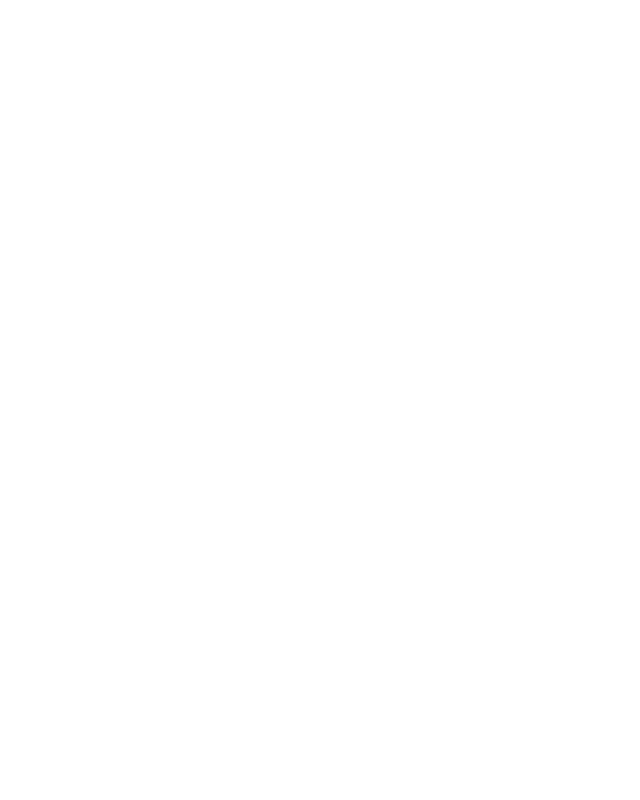
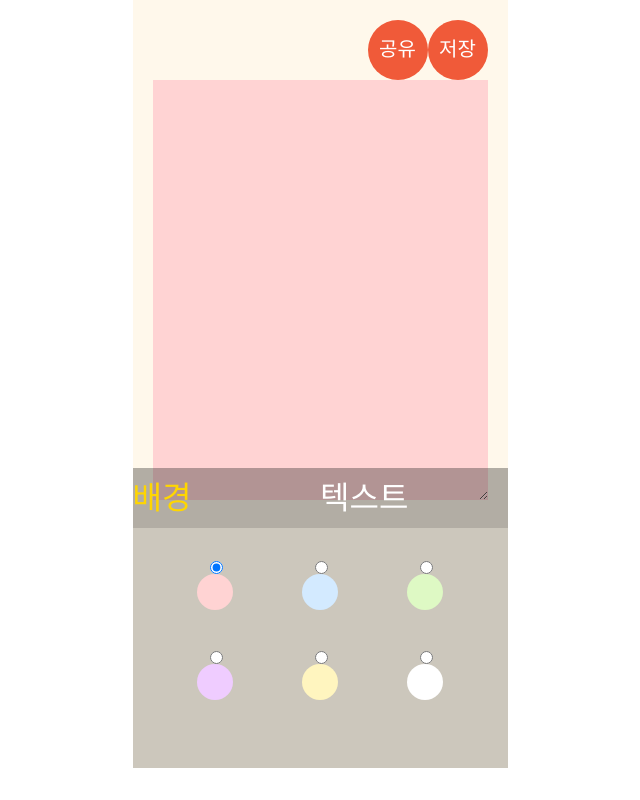
Before and after one commit to Memory-maker/rolling-paper-client, a React (Vite) app: page /editor in a window 1280 px wide. Before the commit this address had no page. Shown: the whole page, without its empty margins (320-960 px from the left). Built offline with nearby package versions, Linux system fonts and the light colour scheme.

Commit message:
feat: Editor layout

```diff
--- /dev/null
+++ b/src/pages/Editor/components/BackgroundColorOption.tsx
@@ -0,0 +1,18 @@
+import React, { ChangeEvent } from 'react';
+
+interface FontOptionProps {
+  value: string;
+  onChange: (event: ChangeEvent<HTMLInputElement>) => void;
+  checked: boolean;
+}
+
+function BackgroundColorOption({ value, onChange, checked }: FontOptionProps) {
+  return (
+    <label style={{ display: 'flex', flexDirection: 'column', alignItems: 'center' }}>
+      <input type="radio" value={value} name="background-color" onChange={onChange} checked={checked} />
+      <span style={{ borderRadius: '50%', width: '36px', height: '36px', backgroundColor: value }} />
+    </label>
+  );
+}
+
+export default BackgroundColorOption;
--- /dev/null
+++ b/src/pages/Editor/components/Button.tsx
@@ -0,0 +1,14 @@
+import styled from 'styled-components';
+
+const Button = styled.button`
+  background-color: #f05a39;
+  border: none;
+  border-radius: 50%;
+  width: 60px;
+  height: 60px;
+  font-size: 20px;
+  line-height: 25.6px;
+  color: #ffffff;
+`;
+
+export default Button;
--- /dev/null
+++ b/src/pages/Editor/components/Card.tsx
@@ -0,0 +1,32 @@
+import { ChangeEvent } from 'react';
+import styled from 'styled-components';
+
+interface CardProps {
+  value: string;
+  onChange: (event: ChangeEvent<HTMLInputElement>) => void;
+  backgroundColor: string;
+  fontFamily: string;
+  color: string;
+}
+
+const Card = styled.textarea.attrs((props: CardProps, ref: HTMLTextAreaElement) => ({
+  value: props.value,
+  onChange: props.onChange,
+  maxLength: 50,
+  ref,
+}))`
+  background-color: ${(props) => props.backgroundColor};
+  font-family: ${(props) => props.fontFamily};
+  color: ${(props) => props.color};
+  font-weight: 300;
+  padding: 66px 30px;
+  border: none;
+  outline: none;,
+  border-radius: 20px;
+
+  font-size: 32px;
+  height: 420px;
+  line-height: 40.96px;
+`;
+
+export default Card;
--- /dev/null
+++ b/src/pages/Editor/components/FontColorOption.tsx
@@ -0,0 +1,24 @@
+import React, { ChangeEvent } from 'react';
+import { RadioButton, RadioButtonLabel } from './Radio';
+
+interface FontOptionProps {
+  value: string;
+  onChange: (event: ChangeEvent<HTMLInputElement>) => void;
+  checked: boolean;
+}
+
+const OPTION_TEXT = '이 색은 어때요?';
+
+function FontColorOption({ value, onChange, checked }: FontOptionProps) {
+  return (
+    // <label style={{ color: value, fontSize: '12px' }}>
+    <RadioButtonLabel color={value}>
+      <RadioButton value={value} name="font-color" onChange={onChange} checked={checked} />
+      {/* <input type="radio" value={value} name="font-color" onChange={onChange} checked={checked} /> */}
+      {OPTION_TEXT}
+    </RadioButtonLabel>
+    // </label>
+  );
+}
+
+export default FontColorOption;
--- /dev/null
+++ b/src/pages/Editor/components/FontFamilyOption.tsx
@@ -0,0 +1,20 @@
+import React, { ChangeEvent } from 'react';
+
+interface FontOptionProps {
+  value: string;
+  onChange: (event: ChangeEvent<HTMLInputElement>) => void;
+  checked: boolean;
+}
+
+const OPTION_TEXT = '이 글꼴은 어때요?';
+
+function FontFamilyOption({ value, onChange, checked }: FontOptionProps) {
+  return (
+    <label style={{ fontFamily: value, fontSize: '12px' }}>
+      <input type="radio" value={value} name="font-family" onChange={onChange} checked={checked} />
+      {OPTION_TEXT}
+    </label>
+  );
+}
+
+export default FontFamilyOption;
--- /dev/null
+++ b/src/pages/Editor/components/Radio.tsx
@@ -0,0 +1,14 @@
+import styled from 'styled-components';
+
+export const RadioButtonLabel = styled.label`
+  font-size: 12px;
+  color: ${(props) => props.color};
+`;
+
+export const RadioButton = styled.input.attrs((props) => ({
+  type: 'radio',
+  value: props.value,
+  name: props.name,
+  onChange: props.onChange,
+  checked: props.checked,
+}))``;
--- /dev/null
+++ b/src/pages/Editor/index.tsx
@@ -0,0 +1,199 @@
+import React, { ChangeEvent, useCallback, useEffect, useRef, useState } from 'react';
+import styled from 'styled-components';
+import Button from './components/Button';
+import Card from './components/Card';
+import FontFamilyOption from './components/FontFamilyOption';
+import FontColorOption from './components/FontColorOption';
+import BackgroundColorOption from './components/BackgroundColorOption';
+
+const EditorWrapper = styled.div`
+  position: relative;
+  display: flex;
+  flex-direction: column;
+  // justify-content: center;
+  margin: auto;
+  width: 375px;
+  height: 768px;
+  padding: 20px;
+  background-color: #fff8eb;
+`;
+
+const ButtonWrapper = styled.div`
+  display: flex;
+  justify-content: flex-end;
+  width: 100%;
+`;
+
+const MakerWrapper = styled.div`
+  position: absolute;
+  left: 0;
+  bottom: 0;
+  width: 100%;
+  height: 300px;
+  // transform: translateY(-100%);
+`;
+
+const EditorTypeSelector = styled.div`
+  display: flex;
+  justify-content: space-between;
+  align-items: center;
+  width: 100%;
+  height: 60px;
+  // padding: 0px 98px;
+  background-color: rgba(0, 0, 0, 0.3);
+  color: #ffffff;
+  font-size: 32px;
+`;
+
+const EditorTypeOption = styled.div.attrs((props) => ({
+  onClick: props.onClick,
+}))`
+  flex: 1;
+  color: ${(props) => props.color};
+`;
+
+const EditorContent = styled.div`
+  background-color: rgba(0, 0, 0, 0.2);
+  height: 240px;
+`;
+
+const BackgroundEditorWrapper = styled.div`
+  display: grid;
+  height: 100%;
+  padding: 30px;
+  grid-template-columns: 1fr 1fr 1fr;
+  grid-template-rows: 1fr 1fr;
+`;
+
+const TextEditorWrapper = styled.div`
+  height: 100%;
+`;
+
+const TextEditor = styled.div`
+  height: 50%;
+  padding: 20px 16px;
+`;
+
+const TextEditorTitle = styled.div`
+  font-size: 24px;
+  color: #ffffff;
+`;
+
+const TextEditorSelector = styled.div`
+  position: relative;
+  display: grid;
+  grid-template-columns: 1fr 1fr 1fr;
+`;
+
+const BACK_GROUND_COLOR_OPTIOS = Object.freeze(['#ffd3d3', '#d3eaff', '#def9c4', '#efccff', '#fff5bf', '#ffffff']);
+const FONT_FAMILY_OPTIONS = Object.freeze(['serif', 'sans-serif', 'monospace', 'cursive', 'fantasy', 'system-ui']);
+const FONT_COLOR_OPTIONS = Object.freeze(['#000000', '#ff0000', '#0085ff', '#7dff00', '#ad00ff', '#ffd600']);
+
+function Editor() {
+  const cardRef = useRef<HTMLTextAreaElement>(null);
+  const [editorType, setEditorType] = useState('background');
+
+  const [textValue, setTextValue] = useState('');
+  const [backgroundColor, setBackgroundColor] = useState(BACK_GROUND_COLOR_OPTIOS[0]);
+  const [fontFamily, setFontFamily] = useState(FONT_FAMILY_OPTIONS[0]);
+  const [fontColor, setFontColor] = useState(FONT_COLOR_OPTIONS[0]);
+
+  useEffect(() => {
+    if (cardRef?.current) {
+      cardRef.current.focus();
+    }
+  }, [cardRef]);
+
+  const handleChangeText = useCallback((event: ChangeEvent<HTMLInputElement>) => {
+    setTextValue(event.target.value);
+  }, []);
+
+  const handleChangeBackGroundColor = useCallback((event: ChangeEvent<HTMLInputElement>) => {
+    setBackgroundColor(event.target.value);
+  }, []);
+
+  const handleChangeFontFamily = useCallback((event: ChangeEvent<HTMLInputElement>) => {
+    setFontFamily(event.target.value);
+  }, []);
+
+  const handleChangeFontColor = useCallback((event: ChangeEvent<HTMLInputElement>) => {
+    setFontColor(event.target.value);
+  }, []);
+
+  return (
+    <EditorWrapper>
+      <ButtonWrapper>
+        <Button>공유</Button>
+        <Button>저장</Button>
+      </ButtonWrapper>
+      <Card
+        backgroundColor={backgroundColor}
+        fontFamily={fontFamily}
+        color={fontColor}
+        value={textValue}
+        onChange={handleChangeText}
+        ref={cardRef}
+      />
+      <MakerWrapper>
+        <EditorTypeSelector>
+          <EditorTypeOption
+            color={editorType === 'background' ? '#ffd600' : 'inherit'}
+            onClick={() => setEditorType('background')}
+          >
+            배경
+          </EditorTypeOption>
+          <EditorTypeOption color={editorType === 'text' ? '#ffd600' : 'inherit'} onClick={() => setEditorType('text')}>
+            텍스트
+          </EditorTypeOption>
+        </EditorTypeSelector>
+
+        <EditorContent>
+          {editorType === 'background' && (
+            <BackgroundEditorWrapper>
+              {BACK_GROUND_COLOR_OPTIOS.map((value) => (
+                <BackgroundColorOption
+                  key={value}
+                  value={value}
+                  onChange={handleChangeBackGroundColor}
+                  checked={value === backgroundColor}
+                />
+              ))}
+            </BackgroundEditorWrapper>
+          )}
+          {editorType === 'text' && (
+            <TextEditorWrapper>
+              <TextEditor>
+                <TextEditorTitle>글꼴</TextEditorTitle>
+                <TextEditorSelector>
+                  {FONT_FAMILY_OPTIONS.map((value) => (
+                    <FontFamilyOption
+                      key={value}
+                      value={value}
+                      onChange={handleChangeFontFamily}
+                      checked={value === fontFamily}
+                    />
+                  ))}
+                </TextEditorSelector>
+              </TextEditor>
+              <TextEditor>
+                <TextEditorTitle>글자 색</TextEditorTitle>
+                <TextEditorSelector>
+                  {FONT_COLOR_OPTIONS.map((value) => (
+                    <FontColorOption
+                      key={value}
+                      value={value}
+                      onChange={handleChangeFontColor}
+                      checked={value === fontColor}
+                    />
+                  ))}
+                </TextEditorSelector>
+              </TextEditor>
+            </TextEditorWrapper>
+          )}
+        </EditorContent>
+      </MakerWrapper>
+    </EditorWrapper>
+  );
+}
+
+export default Editor;
--- a/src/routes/index.tsx
+++ b/src/routes/index.tsx
@@ -1,11 +1,13 @@
 import { BrowserRouter, Route, Routes } from "react-router-dom";
 import Home from "../pages/Home";
+import Editor from '../pages/Editor';
 
 function Router() {
   return (
     <BrowserRouter>
       <Routes>
         <Route path="/" element={<Home />} />
+        <Route path="/editor" element={<Editor />} />
       </Routes>
     </BrowserRouter>
   );
```
Also changed, not shown: 1 other file (tests, documents, lock files or other folders).
